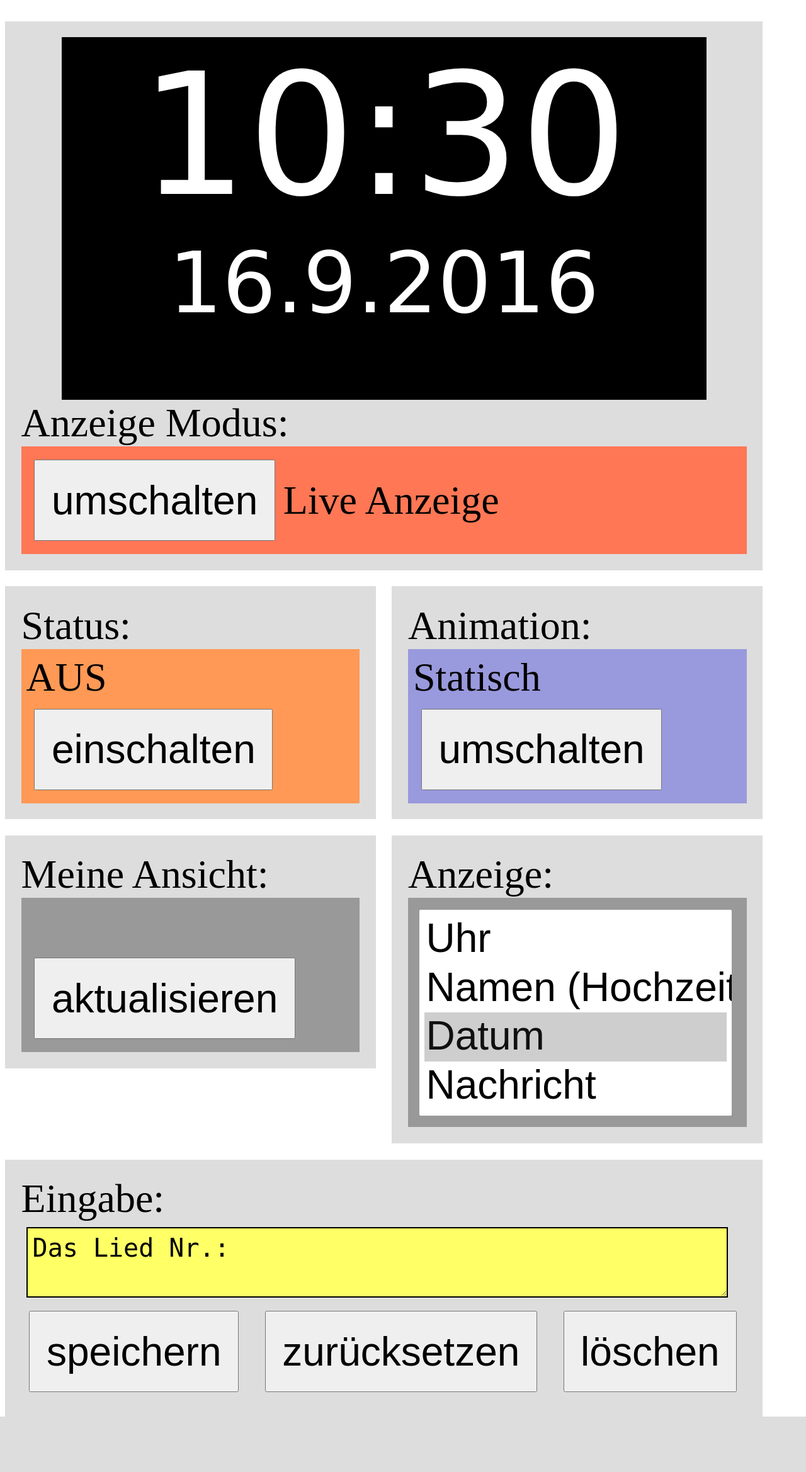
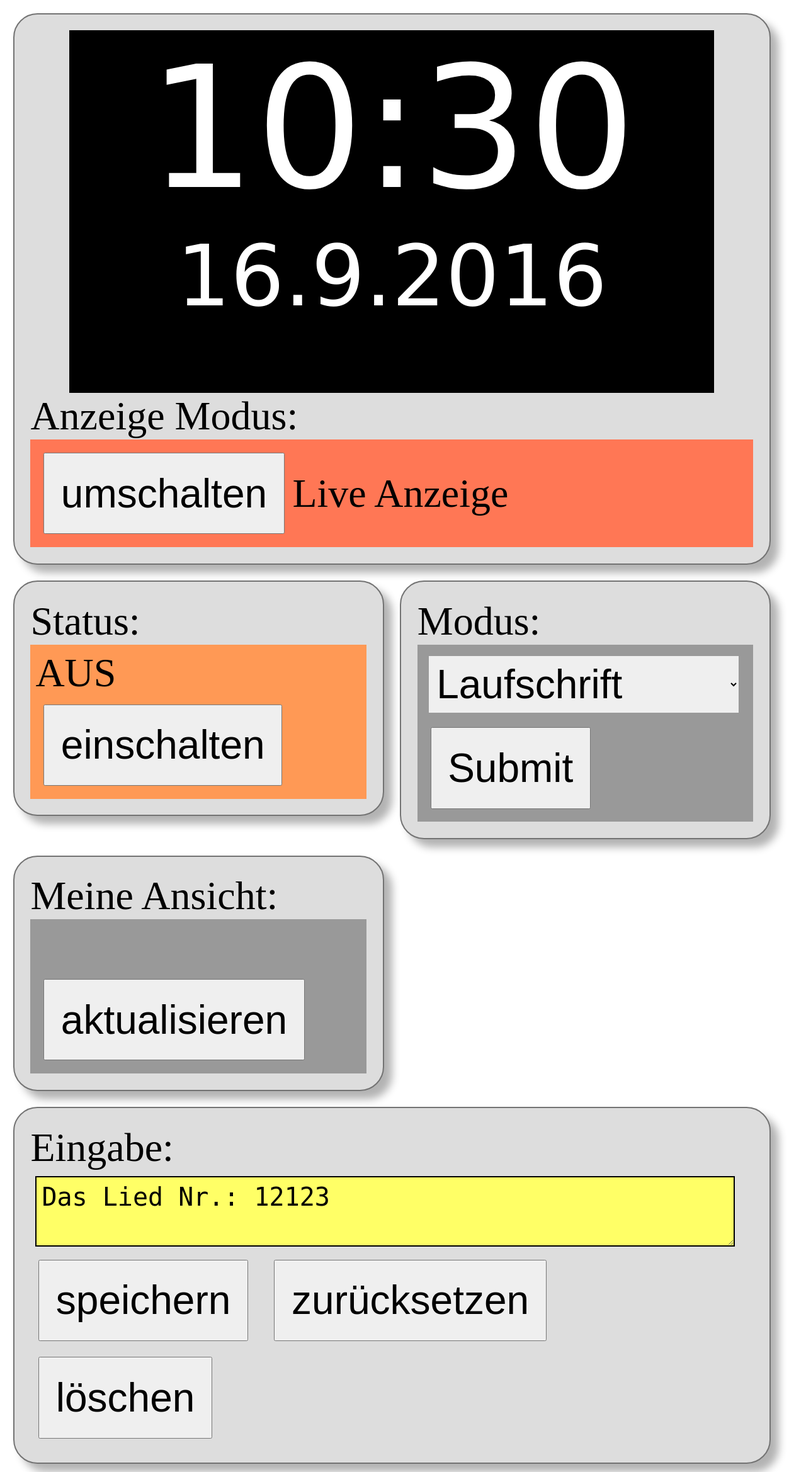
Before and after one commit to mehlbox/DieUhr, a PHP site: page / in a window 1280 px wide. Shown: the whole page at 63% size. Before the commit the page ends 2250 px from the top, so only its background shows below. Run offline with PHP 8.4, Linux system fonts and the light colour scheme.

Commit message:
add function

```diff
--- a/data/message.txt
+++ b/data/message.txt
@@ -1 +1 @@
-Das Lied Nr.:
+Das Lied Nr.: 12123
--- a/index.php
+++ b/index.php
@@ -1,19 +1,22 @@
 <?php
-$file   = $_SERVER['DOCUMENT_ROOT'].'/data/message.txt';
-$status = $_SERVER['DOCUMENT_ROOT'].'/data/status.inf';
-$marquee = $_SERVER['DOCUMENT_ROOT'].'/data/marquee.inf';
+$status  = $_SERVER['DOCUMENT_ROOT'].'/data/status.inf';
 $preview = $_SERVER['DOCUMENT_ROOT'].'/data/preview.inf';
+$mode    = $_SERVER['DOCUMENT_ROOT'].'/data/mode.inf';
 
+if (!empty($_POST['mode'] )) file_put_contents($mode, $_POST['mode'] ); // modus
 
-if (!empty($_POST['save'])) file_put_contents($file, $_POST['message']); // speichern
+if (file_get_contents($mode) == 'wedding') {
+	$file = $_SERVER['DOCUMENT_ROOT'].'/data/wedding.txt';
+} else {
+	$file = $_SERVER['DOCUMENT_ROOT'].'/data/message.txt';
+}
 
-if (!empty($_POST['status_off'] )) file_put_contents($status, FALSE);
-if (!empty($_POST['status_on']  )) file_put_contents($status, TRUE);
-if (!empty($_POST['marquee_off'] )) file_put_contents($marquee, FALSE);
-if (!empty($_POST['marquee_on']  )) file_put_contents($marquee, TRUE);
+if (!empty($_POST['status_off']  )) file_put_contents($status, FALSE);
+if (!empty($_POST['status_on']   )) file_put_contents($status, TRUE);
 if (!empty($_POST['preview_off'] )) file_put_contents($preview, FALSE);
 if (!empty($_POST['preview_on']  )) file_put_contents($preview, TRUE);
 
+if (!empty($_POST['save'])) file_put_contents($file, $_POST['message']); // speichern
 $formtext = file_get_contents($file);
 if (!empty($_POST['reset'])) $formtext = "Das Lied Nr.: ";
 if (!empty($_POST['del'])) $formtext = "";
@@ -43,21 +46,21 @@ input {
 	padding: 2vw;
 	margin: 1vw;
 }
+.box, .boxw{
+	float: left;
+	margin: 1vw;
+	padding: 2vw;
+	border: solid 2px #737373;
+	-webkit-border-radius: 3vw;
+	-webkit-box-shadow: #B3B3B3 1vw 1vw 1vw;
+	box-sizing: border-box;
+
+}
 .box {
-	float: left;
 	width: 46vw;
-	margin-right: 2vw;
-	margin-top: 2vw;
-	padding: 2vw;
-	box-sizing: border-box;
 }
 .boxw {
-	float: left;
-	width: 90vw;
-	margin-right: 2vw;
-	margin-top: 2vw;
-	padding: 2vw;
-
+	width: 94vw;
 }
 #clock {
     height:45vw;
@@ -105,18 +108,19 @@ textarea {
 </style>
 </head>
 <body onload="startClock(true)">
-<form action="/" method="post" >
+<form method="post" >
+<?php if (file_get_contents($mode) != 'wedding') { ?>
 	<div class="boxw">
 		<div id="clock">
 		<span class="the_clock">
 			<span class='cl_hours'></span><span class='cl_minutes'></span>
 		</span>
 <?php
-if ((file_get_contents($status) || file_get_contents($preview)) && file_get_contents($marquee)) {
+if ((file_get_contents($status) || file_get_contents($preview)) && file_get_contents($mode) == 'marquee') {
 	echo "<div class='marquee'>".file_get_contents($file)."</div>";
 }
 
-if ((file_get_contents($status) || file_get_contents($preview)) && !file_get_contents($marquee)) {
+if ((file_get_contents($status) || file_get_contents($preview)) && file_get_contents($mode) == 'textblock') {
 	echo "<div class='simple'>".file_get_contents($file)."</div>";
 }
 
@@ -150,34 +154,23 @@ if (file_get_contents($status)) {
 		<input type="submit" name="status_on"  value="einschalten" /></div>';
 } ?>
 	</div>
-	<div class="box">Animation:
-<?php
-if (file_get_contents($marquee)) {
-        echo '
-		<div style="background-color: #9999FF; border: 0; padding: 1vmin;">Laufschrift</br>
-		<input type="submit" name="marquee_off" value="umschalten" /></div>';
-} else {
-        echo '
-		<div style="background-color: #9999DD; border: 0; padding: 1vmin;">Statisch</br>
-		<input type="submit" name="marquee_on"  value="umschalten" /></div>';
-} ?>
+<?php } ?>
+	<div class="box">Modus:
+		<div style="background-color: #999999; border: 0; padding: 1vmin;">
+			<select name="mode" style="font-size: 5vw; border: 0; padding: 1vmin; margin: 2%; width: 95%;">
+				<option value="marquee"        <?php if (file_get_contents($mode) == 'marquee')        echo 'selected="selected"'; ?> >Laufschrift</option>
+				<option value="textblock"      <?php if (file_get_contents($mode) == 'textblock')      echo 'selected="selected"'; ?> >Textblock</option>
+				<option value="wedding"        <?php if (file_get_contents($mode) == 'wedding')        echo 'selected="selected"'; ?> >Hochzeit</option>
+				<!--<option value="largetextblock" <?php if (file_get_contents($mode) == 'largetextblock') echo 'selected="selected"'; ?> >Text + keine Uhr</option>-->
+			</select>
+			<input type="submit" />
+		</div>
 	</div>
+<?php if (file_get_contents($mode) != 'wedding') { ?>
 	<div class="box">Meine Ansicht:
 		<div style="background-color: #999999; border: 0; padding: 1vmin;">
 		</br>
 		<input type="submit" value="aktualisieren" />
-		</div>
-	</div>
-	<div class="box">Anzeige:
-		<div style="background-color: #999999; border: 0; padding: 1vmin;">
-<form>
-    <select multiple name="anzeigen" style="font-size: 5vw; border: 0; padding: 1vmin; margin: 2%; width: 95%;">
-      <option value="Uhr">Uhr</option>
-      <option>Namen (Hochzeit)</option>
-      <option selected='selected'>Datum</option>
-      <option>Nachricht</option>
-    </select>
-</form>
 		</div>
 	</div>
 	<div class="boxw">Eingabe:
@@ -186,6 +179,13 @@ if (file_get_contents($marquee)) {
 			<input type="submit" name="reset" value="zurücksetzen" />
 			<input type="submit" name="del"   value="löschen" />
 	</div>
+<?php } else { ?>
+	<div class="boxw">Namen Brautpaar:
+			<textarea name="message"><?php echo $formtext; ?></textarea>
+			<input type="submit" name="save"  value="speichern" />
+			<input type="submit" name="del"   value="löschen" />
+	</div>
+<?php } ?>
 </form>
 </body>
 </html>
```
Also changed, not shown: display.php (+5 -3 lines), hochzeit.php (+8 -3 lines), 2 other files.
